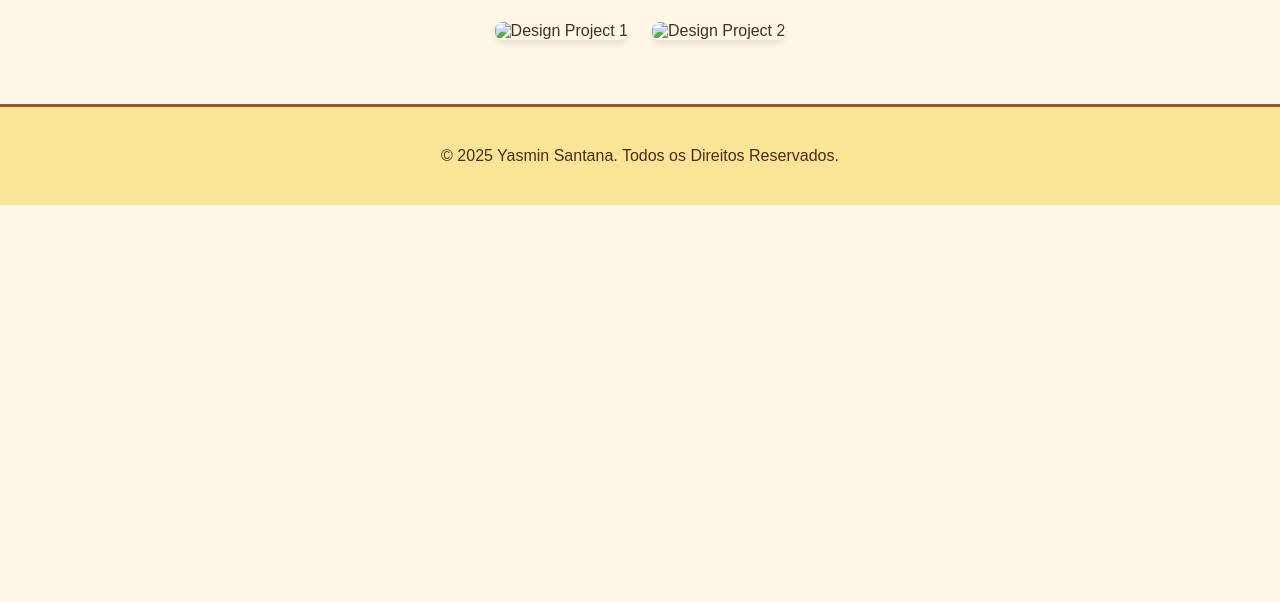
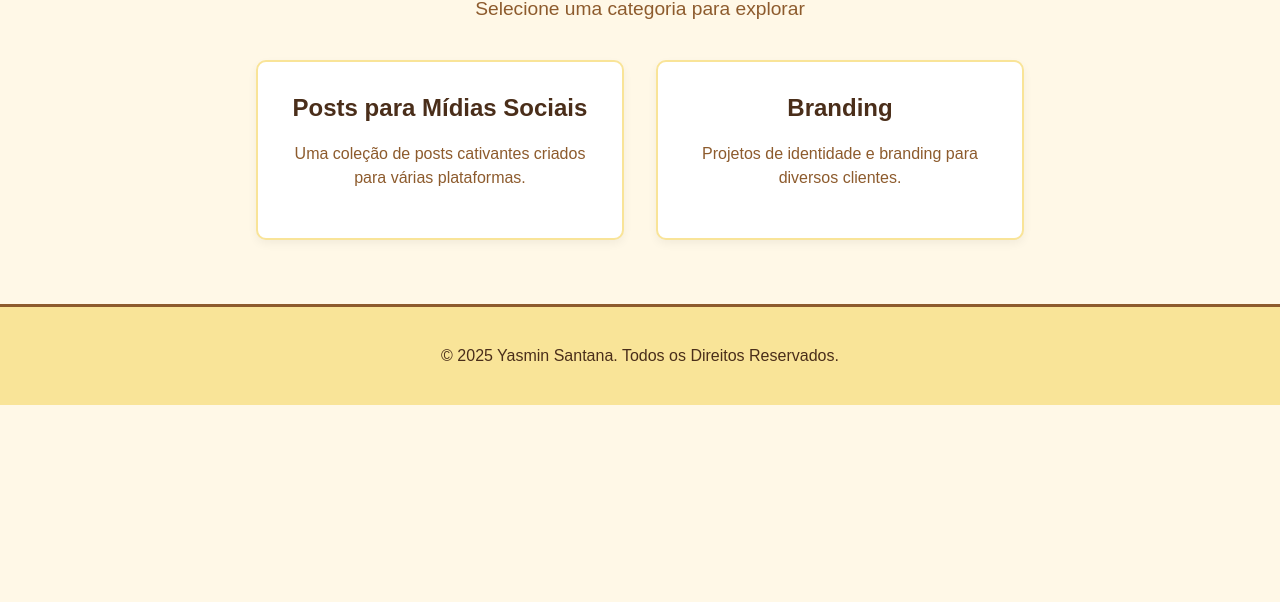
Before and after one commit to YasminsSantana/my-portifolio, a plain HTML site: page pages/designs.html in a window 1280 px wide. Shown: the part 198-800 px from the top of the page. Drawn offline with Linux system fonts and the light colour scheme.

Commit message:
feat(designs) : adds subpages.

```diff
--- a/assets/css/style.css
+++ b/assets/css/style.css
@@ -288,3 +288,109 @@ nav a.active {
         text-align: center;
     }
 }
+
+
+
+
+
+.container .subtitle {
+    text-align: center;
+    font-size: 1.2rem;
+    color: var(--caramel-brown);
+    margin-top: -1.5rem;
+    margin-bottom: 2.5rem;
+}
+
+/* Design Category Page Styles */
+.category-container {
+    display: flex;
+    justify-content: center;
+    flex-wrap: wrap;
+    gap: 2rem;
+    margin-top: 2rem;
+}
+
+.category-card {
+    background-color: #fff;
+    border: 2px solid var(--pudding-yellow);
+    border-radius: 10px;
+    padding: 2rem;
+    width: 300px;
+    text-align: center;
+    box-shadow: 0 4px 10px rgba(0,0,0,0.05);
+    transition: transform 0.3s ease, box-shadow 0.3s ease;
+}
+
+.category-card:hover {
+    transform: translateY(-10px);
+    box-shadow: 0 8px 15px rgba(0,0,0,0.1);
+    color: var(--dark-chocolate);
+}
+
+.category-card h2 {
+    color: var(--dark-chocolate);
+    margin-top: 0;
+}
+
+.category-card p {
+    font-size: 1rem;
+    line-height: 1.5;
+}
+
+/* Branding Page Styles */
+.branding-project {
+    background-color: #fff;
+    padding: 2.5rem;
+    border-radius: 10px;
+    box-shadow: 0 4px 15px rgba(0,0,0,0.08);
+    margin-bottom: 3rem;
+}
+
+.branding-project:last-child {
+    margin-bottom: 0;
+}
+
+.branding-text h2 {
+    font-size: 2.2rem;
+    color: var(--dark-chocolate);
+    border-bottom: 3px solid var(--pudding-yellow);
+    padding-bottom: 0.5rem;
+    margin-top: 0;
+    margin-bottom: 1rem;
+}
+
+.branding-text p {
+    font-size: 1.1rem;
+    line-height: 1.7;
+    text-align: justify;
+    margin-bottom: 2rem;
+}
+
+.branding-images {
+    display: flex;
+    flex-wrap: wrap;
+    gap: 1rem;
+    justify-content: center;
+}
+
+.branding-images img {
+    max-width: 100%;
+    height: auto;
+    border-radius: 8px;
+    box-shadow: 0 2px 5px rgba(0,0,0,0.1);
+    flex: 1 1 250px; /* Allows images to grow and shrink */
+    max-width: 32%; /* Ensures max 3 images per row */
+}
+
+/* Adjustments for responsive design */
+@media (max-width: 992px) {
+    .branding-images img {
+        max-width: 48%; /* 2 images per row */
+    }
+}
+
+@media (max-width: 576px) {
+    .branding-images img {
+        max-width: 100%; /* 1 image per row */
+    }
+}
--- a/assets/js/script.js
+++ b/assets/js/script.js
@@ -3,11 +3,8 @@ const translations = {
         // --- General ---
         nav_home: "Home",
         nav_whoami: "About me",
-        nav_color_studies: "Color Studies",
-        nav_personal_projects: "Personal Projects",
-        nav_pixel_art: "Pixel Art",
+        nav_illustrations: "Illustrations",
         nav_designs: "Designs",
-        footer_contact: "Contact me at ",
         footer_text: "© 2025 Yasmin Santana. All Rights Reserved.",
 
         // --- Home Page ---
@@ -21,13 +18,6 @@ const translations = {
         about_me_p1: "Hello! I am a designer and illustrator passionate about creating vibrant and engaging projects. My work is heavily inspired by cute aesthetics and functional design. I believe that good design should not only be beautiful but also solve problems and carry meaning.",
         about_me_p2: "When I'm not designing, you can find me sketching, exploring new coffee shops, or playing with my dog. Feel free to check out my work and get in touch!",
 
-        // --- Designs Page ---
-        designs_title: "Designs Gallery",
-        design_project1_title: "Design Project 1",
-        design_project1_desc: "A short description of this clean and modern design project.",
-        design_project2_title: "Design Project 2",
-        design_project2_desc: "A short description of this clean and modern design project.",
-
         // --- Illustrations Main Page ---
         illustrations_title: "Illustrations Gallery",
         illustrations_subtitle: "Select a category to explore",
@@ -35,38 +25,37 @@ const translations = {
         section_personal_projects: "Personal Projects",
         section_pixel_art: "Pixel Art",
 
-        // --- Color Studies Page ---
-        color_studies_title: "Color Studies Gallery",
-        study1_title: "Project Title 1",
-        study1_desc: "A short description of this color study project.",
-        study2_title: "Project Title 2",
-        study2_desc: "A short description of this color study project.",
+        // --- Designs Main Page ---
+        designs_title: "Designs",
+        designs_subtitle: "Select a category to explore",
+        section_social_media: "Social Media Posts",
+        section_social_media_desc: "A collection of engaging posts designed for various platforms.",
+        section_branding: "Branding",
+        section_branding_desc: "Identity and branding projects for diverse clients.",
 
-        // --- Personal Projects Page ---
-        personal_projects_title: "Personal Projects Gallery",
-        personal1_title: "Project Title 1",
-        personal1_desc: "A short description of this personal project.",
+        // --- Social Media Subpage ---
+        social_media_title: "Social Media Posts",
+        social_post1_title: "Campaign A",
+        social_post1_desc: "Promotional post for a summer campaign.",
+        social_post2_title: "Product Launch",
+        social_post2_desc: "Announcement post for a new product line.",
 
-        // --- Pixel Art Page ---
-        pixel_art_title: "Pixel Art Gallery",
-        pixel1_title: "Project Title 1",
-        pixel1_desc: "A short description of this pixel art project.",
-        pixel2_title: "Project Title 2",
-        pixel2_desc: "A short description of this pixel art project.",
-        pixel3_title: "Project Title 3",
-        pixel3_desc: "A short description of this pixel art project.",
-        pixel4_title: "Project Title 4",
-        pixel4_desc: "A short description of this pixel art project.",
+        // --- Branding Subpage ---
+        branding_title: "Branding Projects",
+        pata_fofa_title: "Pata Fofa",
+        pata_fofa_desc: "A complete branding identity project for 'Pata Fofa', a cozy and friendly local pet shop. The project included logo design, color palette selection, typography, and promotional materials, all aimed at conveying warmth and care for pets.",
+        iteach_title: "Iteach Rebranding",
+        iteach_desc: "This project involved a full rebranding for 'Iteach', an online educational platform. The goal was to modernize its image, making it more appealing to a younger audience while maintaining a professional and trustworthy feel. The new identity was applied across their website and mobile app.",
+        dona_moranga_title: "Dona Moranga",
+        dona_moranga_desc: "'Dona Moranga' is a brand of artisanal pumpkin jams and sweets. The branding and packaging design focused on a rustic, homemade aesthetic, using organic elements and warm colors to evoke a sense of tradition and delicious, natural flavor.",
+
     },
     es: {
         // --- General ---
         nav_home: "Inicio",
         nav_whoami: "Sobre mí",
-        nav_color_studies: "Estudios de Color",
-        nav_personal_projects: "Proyectos Personales",
-        nav_pixel_art: "Pixel Art",
+        nav_illustrations: "Ilustraciones",
         nav_designs: "Diseños",
-        footer_contact: "Contáctame en ",
         footer_text: "© 2025 Yasmin Santana. Todos los Derechos Reservados.",
 
         // --- Home Page ---
@@ -80,13 +69,6 @@ const translations = {
         about_me_p1: "¡Hola! Soy una diseñadora e ilustradora apasionada por crear proyectos vibrantes y atractivos. Mi trabajo está fuertemente inspirado en la estética adorable (cute) y el diseño funcional. Creo que un buen diseño no solo debe ser bonito, sino también resolver problemas y tener un significado.",
         about_me_p2: "Cuando no estoy diseñando, puedes encontrarme dibujando, explorando nuevos cafés o jugando con mi perro. ¡No dudes en ver mi trabajo y ponerte en contacto!",
 
-        // --- Designs Page ---
-        designs_title: "Galería de Diseños",
-        design_project1_title: "Proyecto de Diseño 1",
-        design_project1_desc: "Una breve descripción de este proyecto de diseño limpio y moderno.",
-        design_project2_title: "Proyecto de Diseño 2",
-        design_project2_desc: "Una breve descripción de este proyecto de diseño limpio y moderno.",
-
         // --- Illustrations Main Page ---
         illustrations_title: "Galería de Ilustraciones",
         illustrations_subtitle: "Selecciona una categoría para explorar",
@@ -94,38 +76,37 @@ const translations = {
         section_personal_projects: "Proyectos Personales",
         section_pixel_art: "Pixel Art",
 
-        // --- Color Studies Page ---
-        color_studies_title: "Galería de Estudios de Color",
-        study1_title: "Título del Proyecto 1",
-        study1_desc: "Una breve descripción de este proyecto de estudio de color.",
-        study2_title: "Título del Proyecto 2",
-        study2_desc: "Una breve descripción de este proyecto de estudio de color.",
+        // --- Designs Main Page ---
+        designs_title: "Diseños",
+        designs_subtitle: "Selecciona una categoría para explorar",
+        section_social_media: "Publicaciones para Redes Sociales",
+        section_social_media_desc: "Una colección de publicaciones atractivas diseñadas para varias plataformas.",
+        section_branding: "Branding",
+        section_branding_desc: "Proyectos de identidad y branding para diversos clientes.",
 
-        // --- Personal Projects Page ---
-        personal_projects_title: "Galería de Proyectos Personales",
-        personal1_title: "Título del Proyecto 1",
-        personal1_desc: "Una breve descripción de este proyecto personal.",
+        // --- Social Media Subpage ---
+        social_media_title: "Publicaciones para Redes Sociales",
+        social_post1_title: "Campaña A",
+        social_post1_desc: "Publicación promocional para una campaña de verano.",
+        social_post2_title: "Lanzamiento de Producto",
+        social_post2_desc: "Publicación de anuncio para una nueva línea de productos.",
 
-        // --- Pixel Art Page ---
-        pixel_art_title: "Galería de Pixel Art",
-        pixel1_title: "Título del Proyecto 1",
-        pixel1_desc: "Una breve descripción de este proyecto de pixel art.",
-        pixel2_title: "Título del Proyecto 2",
-        pixel2_desc: "Una breve descripción de este proyecto de pixel art.",
-        pixel3_title: "Título del Proyecto 3",
-        pixel3_desc: "Una breve descripción de este proyecto de pixel art.",
-        pixel4_title: "Título del Proyecto 4",
-        pixel4_desc: "Una breve descripción de este proyecto de pixel art.",
+        // --- Branding Subpage ---
+        branding_title: "Proyectos de Branding",
+        pata_fofa_title: "Pata Fofa",
+        pata_fofa_desc: "Un proyecto completo de identidad de marca para 'Pata Fofa', una acogedora y amigable tienda de mascotas local. El proyecto incluyó diseño de logotipo, selección de paleta de colores, tipografía y materiales promocionales, todo con el objetivo de transmitir calidez y cuidado por las mascotas.",
+        iteach_title: "Rebranding de Iteach",
+        iteach_desc: "Este proyecto implicó un rebranding completo para 'Iteach', una plataforma educativa en línea. El objetivo era modernizar su imagen, haciéndola más atractiva para un público más joven manteniendo una sensación profesional y confiable. La nueva identidad se aplicó en su sitio web y aplicación móvil.",
+        dona_moranga_title: "Dona Moranga",
+        dona_moranga_desc: "'Dona Moranga' es una marca de mermeladas y dulces artesanales de calabaza. El diseño de branding y empaque se centró en una estética rústica y casera, utilizando elementos orgánicos y colores cálidos para evocar una sensación de tradición y un delicioso sabor natural.",
+
     },
     pt: {
         // --- General ---
         nav_home: "Início",
         nav_whoami: "Sobre mim",
-        nav_color_studies: "Estudos de Cor",
-        nav_personal_projects: "Projetos Pessoais",
-        nav_pixel_art: "Pixel Art",
+        nav_illustrations: "Ilustrações",
         nav_designs: "Designs",
-        footer_contact: "Me contate em ",
         footer_text: "© 2025 Yasmin Santana. Todos os Direitos Reservados.",
 
         // --- Home Page ---
@@ -139,42 +120,37 @@ const translations = {
         about_me_p1: "Olá! Sou uma designer e ilustradora apaixonada por criar projetos vibrantes e envolventes. Meu trabalho é fortemente inspirado pela estética fofa e pelo design funcional. Acredito que um bom design não deve apenas ser bonito, mas também resolver problemas e carregar um significado.",
         about_me_p2: "Quando não estou desenhando, você pode me encontrar esboçando, explorando novos cafés ou brincando com meu cachorro. Sinta-se à vontade para ver meu trabalho e entrar em contato!",
 
-        // --- Designs Page ---
-        designs_title: "Galeria de Designs",
-        design_project1_title: "Projeto de Design 1",
-        design_project1_desc: "Uma breve descrição deste projeto de design limpo e moderno.",
-        design_project2_title: "Projeto de Design 2",
-        design_project2_desc: "Uma breve descrição deste projeto de design limpo e moderno.",
-
         // --- Illustrations Main Page ---
         illustrations_title: "Galeria de Ilustrações",
-        illustrations_subtitle: "Selecione uma categoria para ver mais",
+        illustrations_subtitle: "Selecione uma categoria para explorar",
         section_color_studies: "Estudos de Cor",
         section_personal_projects: "Projetos Pessoais",
         section_pixel_art: "Pixel Art",
 
-        // --- Color Studies Page ---
-        color_studies_title: "Galeria de Estudos de Cor",
-        study1_title: "Título do Projeto 1",
-        study1_desc: "Uma breve descrição deste projeto de estudo de cor.",
-        study2_title: "Título do Projeto 2",
-        study2_desc: "Uma breve descrição deste projeto de estudo de cor.",
+        // --- Designs Main Page ---
+        designs_title: "Designs",
+        designs_subtitle: "Selecione uma categoria para explorar",
+        section_social_media: "Posts para Mídias Sociais",
+        section_social_media_desc: "Uma coleção de posts cativantes criados para várias plataformas.",
+        section_branding: "Branding",
+        section_branding_desc: "Projetos de identidade e branding para diversos clientes.",
 
-        // --- Personal Projects Page ---
-        personal_projects_title: "Galeria de Projetos Pessoais",
-        personal1_title: "Título do Projeto 1",
-        personal1_desc: "Uma breve descrição deste projeto pessoal.",
+        // --- Social Media Subpage ---
+        social_media_title: "Posts para Mídias Sociais",
+        social_post1_title: "Campanha A",
+        social_post1_desc: "Post promocional para uma campanha de verão.",
+        social_post2_title: "Lançamento de Produto",
+        social_post2_desc: "Post de anúncio para uma nova linha de produtos.",
 
-        // --- Pixel Art Page ---
-        pixel_art_title: "Galeria de Pixel Art",
-        pixel1_title: "Título do Projeto 1",
-        pixel1_desc: "Uma breve descrição deste projeto de pixel art.",
-        pixel2_title: "Título do Projeto 2",
-        pixel2_desc: "Uma breve descrição deste projeto de pixel art.",
-        pixel3_title: "Título do Projeto 3",
-        pixel3_desc: "Uma breve descrição deste projeto de pixel art.",
-        pixel4_title: "Título do Projeto 4",
-        pixel4_desc: "Uma breve descrição deste projeto de pixel art.",
+        // --- Branding Subpage ---
+        branding_title: "Projetos de Branding",
+        pata_fofa_title: "Pata Fofa",
+        pata_fofa_desc: "Um projeto completo de identidade de marca para a 'Pata Fofa', um pet shop local acolhedor e amigável. O projeto incluiu design de logotipo, seleção de paleta de cores, tipografia e materiais promocionais, tudo com o objetivo de transmitir calor e cuidado com os animais de estimação.",
+        iteach_title: "Rebranding Iteach",
+        iteach_desc: "Este projeto envolveu um rebranding completo para a 'Iteach', uma plataforma educacional online. O objetivo era modernizar sua imagem, tornando-a mais atraente para um público mais jovem, mantendo uma sensação profissional e confiável. A nova identidade foi aplicada em todo o site e aplicativo móvel.",
+        dona_moranga_title: "Dona Moranga",
+        dona_moranga_desc: "'Dona Moranga' é uma marca de doces e geleias artesanais de abóbora. O design de branding e embalagem focou em uma estética rústica e caseira, usando elementos orgânicos e cores quentes para evocar um senso de tradição e sabor delicioso e natural.",
+
     }
 };
 
--- a/pages/designs.html
+++ b/pages/designs.html
@@ -30,23 +30,18 @@
     </header>
 
     <main class="container">
-        <h1 data-key="designs_title">Designs Gallery</h1>
-        <div class="gallery">
-            <div class="gallery-item">
-                <img src="../assets/images/placeholder.png" alt="Design Project 1">
-                <div class="overlay">
-                    <h3 data-key="design_project1_title">Design Project 1</h3>
-                    <p data-key="design_project1_desc">A short description of this clean and modern design project.</p>
-                </div>
-            </div>
-            <div class="gallery-item">
-                <img src="../assets/images/placeholder.png" alt="Design Project 2">
-                <div class="overlay">
-                    <h3 data-key="design_project2_title">Design Project 2</h3>
-                    <p data-key="design_project2_desc">A short description of this clean and modern design project.</p>
-                </div>
-            </div>
-            </div>
+        <h1 data-key="designs_title">Our Designs</h1>
+        <p class="subtitle" data-key="designs_subtitle">Select a category to explore</p>
+        <div class="category-container">
+            <a href="./socialmedia.html" class="category-card">
+                <h2 data-key="section_social_media">Social Media Posts</h2>
+                <p data-key="section_social_media_desc">A collection of engaging posts designed for various platforms.</p>
+            </a>
+            <a href="branding.html" class="category-card">
+                <h2 data-key="section_branding">Branding</h2>
+                <p data-key="section_branding_desc">Identity and branding projects for diverse clients.</p>
+            </a>
+        </div>
     </main>
 
     <footer class="footer">
```
Also changed, not shown: pages/branding.html (added, +77 -0 lines), pages/socialmedia.html (added, +59 -0 lines).
